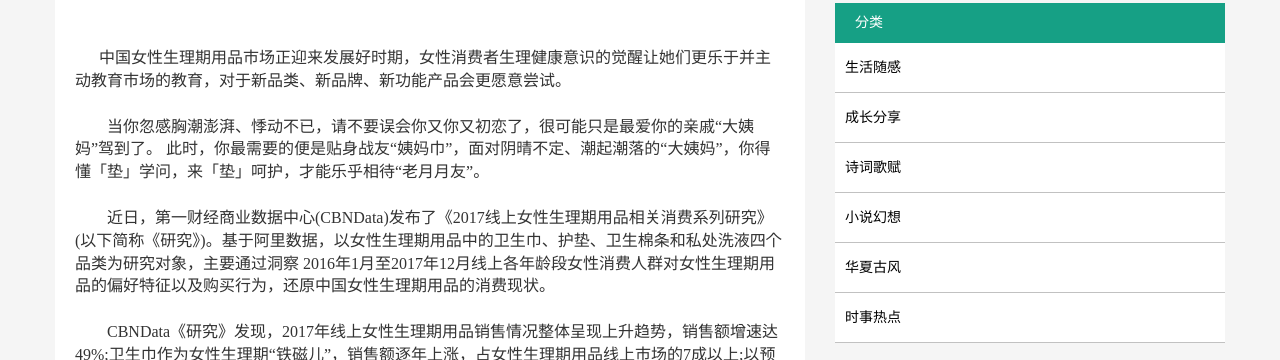
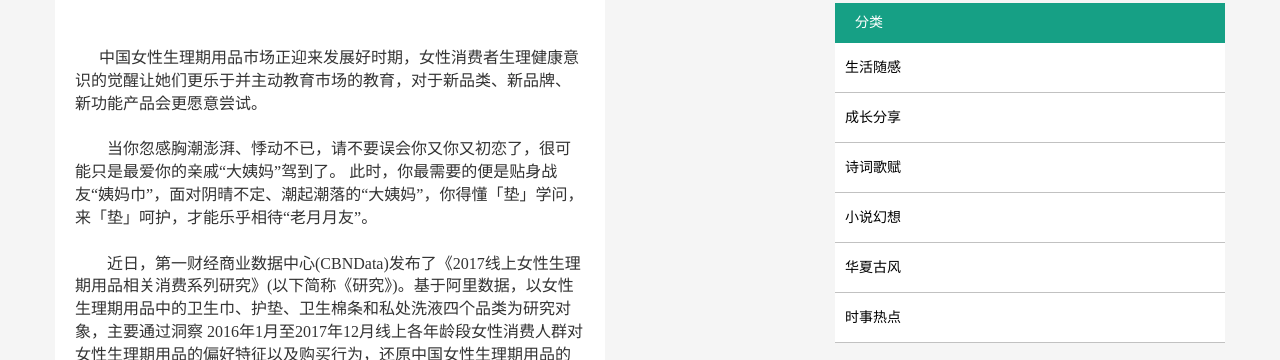
Before and after one commit to AlexYY0/AlexYY0.github.io, a plain HTML site: page text.html in a window 1280 px wide. Shown: the part 379-739 px from the top of the page. Drawn offline with Linux system fonts and the light colour scheme.

Commit message:
Update text.html

```diff
--- a/text.html
+++ b/text.html
@@ -75,7 +75,7 @@
 	#middle-left
 	{
 		float:left;
-		width:750px;
+		width:550px;
 		/*background-color:#FFF;*/
 	}
 	#middle-right
```
